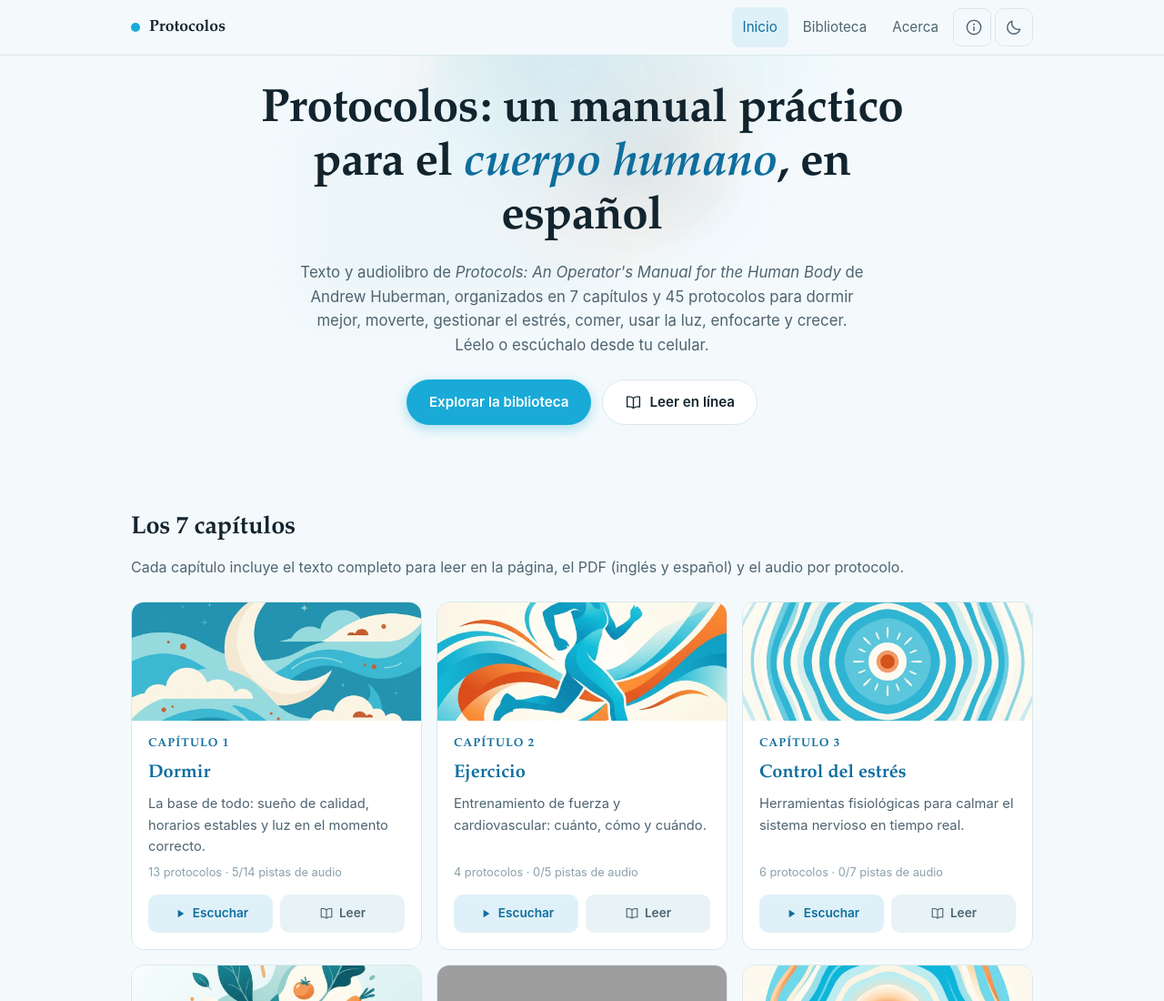
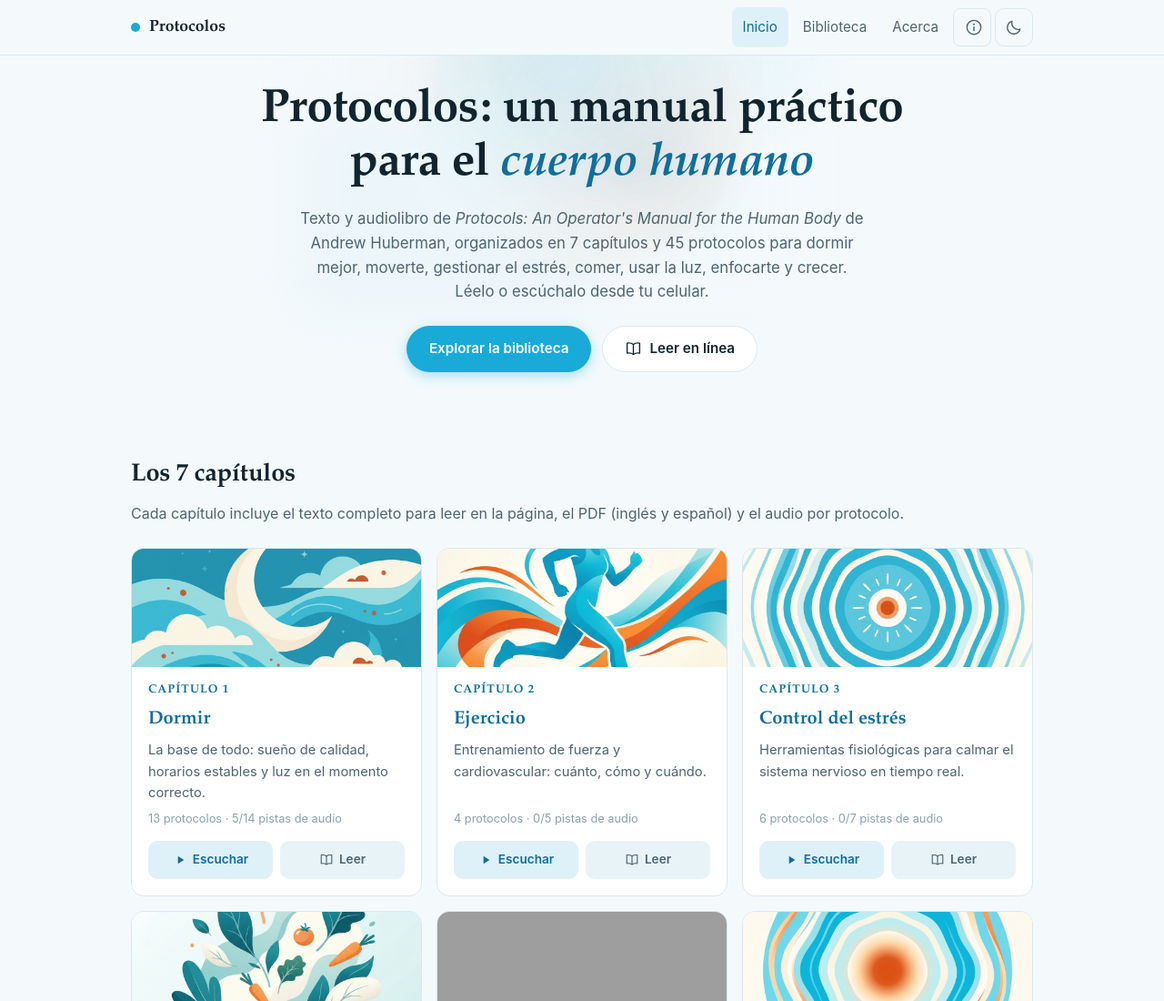
Before and after one commit to Riskbreaker2077/protocols-es, a plain HTML site: page index.html in a window 1280 px wide. Shown: the top 1100 px of the page at 91% size. Drawn offline with Linux system fonts and the light colour scheme; grey boxes are pictures that could not be loaded.

Commit message:
Inicio: quitar ", en español" del título
Co-Authored-By: Claude Opus 5.5 <noreply@anthropic.com>

```diff
--- a/index.html
+++ b/index.html
@@ -30,7 +30,7 @@
 
 <main class="page-enter">
   <section class="hero hero-deco container">
-    <h1>Protocolos: un manual práctico para el <em>cuerpo humano</em>, en español</h1>
+    <h1>Protocolos: un manual práctico para el <em>cuerpo humano</em></h1>
     <p class="lede">Texto y audiolibro de <em>Protocols: An Operator's Manual for the Human Body</em> de Andrew Huberman, organizados en 7 capítulos y 45 protocolos para dormir mejor, moverte, gestionar el estrés, comer, usar la luz, enfocarte y crecer. Léelo o escúchalo desde tu celular.</p>
     <div class="hero-actions">
       <a class="btn btn-primary" href="biblioteca.html">Explorar la biblioteca</a>
```
